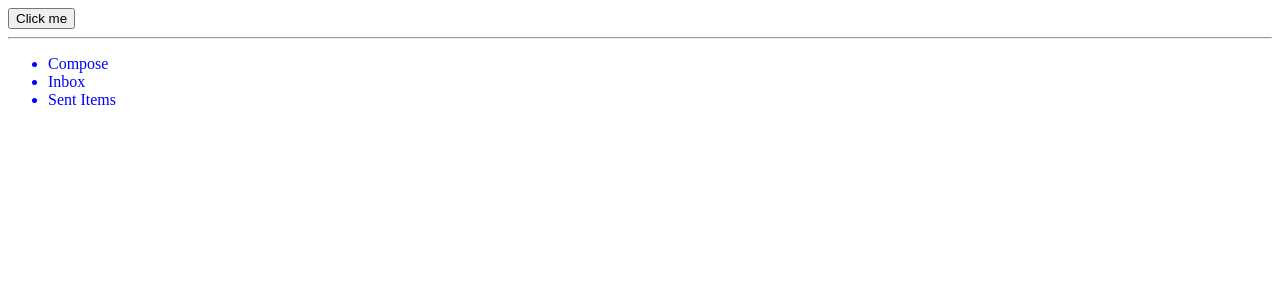
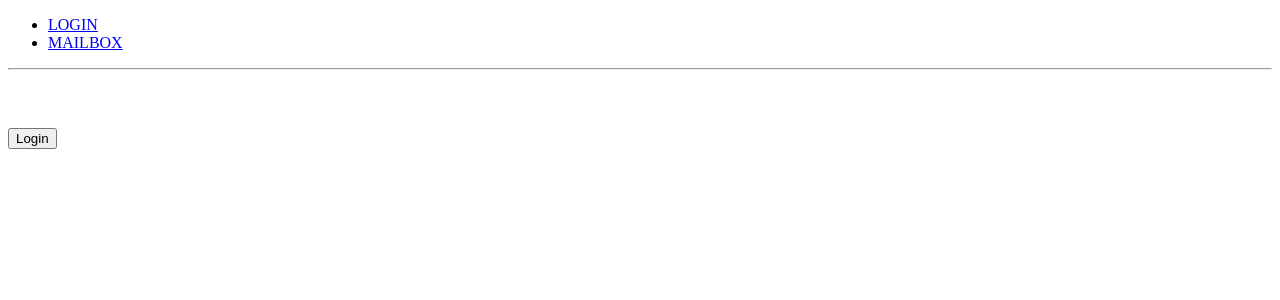
Before and after one commit to Naziiaba/Email-Create-ang, an Angular app: page / in a window 1280 px wide. Shown: the top 300 px of the page. Built offline with nearby package versions, Linux system fonts and the light colour scheme.

Commit message:
routing components

```diff
--- a/src/app/app-routing.module.ts
+++ b/src/app/app-routing.module.ts
@@ -1,11 +1,23 @@
 import { NgModule } from '@angular/core';
 import { Routes, RouterModule } from '@angular/router';
+import { MailboxComponent } from './mailbox/mailbox.component';
+import { LoginComponent } from './login/login.component';
 
 
-const routes: Routes = [];
+const routes: Routes = [{
+  path: '',
+  component: LoginComponent
+}, {
+  path: 'login',
+  component: LoginComponent
+}, {
+  path: 'mailbox',
+  component: MailboxComponent
+}];
 
 @NgModule({
   imports: [RouterModule.forRoot(routes)],
+  //imports: [RouterModule.forRoot(routes, { useHash: true})],
   exports: [RouterModule]
 })
 export class AppRoutingModule { }
--- a/src/app/app.component.html
+++ b/src/app/app.component.html
@@ -1 +1,12 @@
-<app-mailbox></app-mailbox>
+<ul>
+    <li>
+        <a routerLink="/login">LOGIN</a>
+    </li>
+    <li>
+        <a routerLink="/mailbox">MAILBOX</a>
+    </li>
+</ul>
+<hr>
+<!-- Router outlet will load the coomponent/module specified in routes array
+(app-routing-module.ts) -->
+<router-outlet></router-outlet>
--- a/src/app/login/login.component.ts
+++ b/src/app/login/login.component.ts
@@ -5,4 +5,5 @@ import { Component, OnInit } from '@angular/core';
   templateUrl: './login.component.html',
   styleUrls: ['./login.component.css']
 })
-export class LoginComponent { }
+export class LoginComponent {
+}
```
Also changed, not shown: src/app/mailbox/left-nav/left-nav.component.ts (line endings or trailing spaces).
